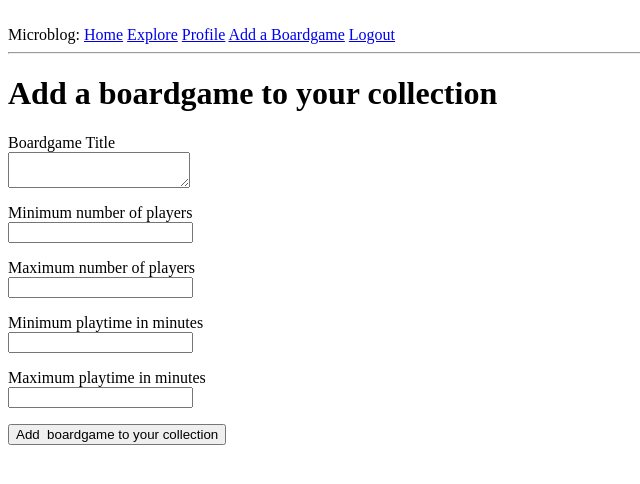
After one commit to Elesh-Norn/Boardgame_Roulette, a Flask app: page /add_boardgame in a window 1280 px wide. The commit adds this page. Shown: the top 484 px of the page, without its empty margins (0-640 px from the left). Run offline with Flask 2, Linux system fonts and the light colour scheme; the visitor is signed in with stand-in values (Sample User, id 1); data comes from the database, SQL or seed files in the repository; both versions use the stored data as it was after the commit.

Commit message:
Adding Boardgame form.

```diff
--- a/app/forms.py
+++ b/app/forms.py
@@ -1,7 +1,8 @@
 from flask_wtf import FlaskForm
 from wtforms import StringField, PasswordField, BooleanField, SubmitField
-from wtforms import TextAreaField
+from wtforms import TextAreaField, IntegerField
 from wtforms.validators import ValidationError, DataRequired, Email, EqualTo, Length
+from wtforms.validators import NumberRange
 from app.models import User
 
 
@@ -63,3 +64,15 @@ class ResetPasswordForm(FlaskForm):
     password2 = PasswordField(
         'Repeat Password', validators=[DataRequired(), EqualTo('password')])
     submit = SubmitField('Request Password Reset')
+
+class AddBoardgame(FlaskForm):
+    title = TextAreaField("Boardgame Title")
+    player_number_min = IntegerField("Minimum number of players",
+                                     validators=[DataRequired(), NumberRange(min=1, max=None)])
+    player_number_max = IntegerField("Maximum number of players",
+                                     validators=[DataRequired(), NumberRange(min=1, max=None)])
+    playtime_low = IntegerField("Minimum playtime in minutes",
+                                     validators=[DataRequired(), NumberRange(min=0, max=None)])
+    playtime_max = IntegerField("Maximum playtime in minutes",
+                                validators=[DataRequired(), NumberRange(min=0, max=None)])
+    submit = SubmitField('Add  boardgame to your collection')
--- a/app/routes.py
+++ b/app/routes.py
@@ -9,6 +9,7 @@ from app.models import User, Post
 from app.forms import LoginForm, RegistrationForm, EditProfileForm
 from app.forms import PostForm, ResetPasswordRequestForm
 from app.forms import ResetPasswordForm
+from app.forms import AddBoardgame
 from app.email import send_password_reset_email
 
 
@@ -198,3 +199,14 @@ def reset_password(token):
         flash('Your password has been reset.')
         return redirect(url_for('login'))
     return render_template('reset_password.html', form=form)
+
+@app.route("/add_boardgame", methods=["GET", "POST"])
+@login_required
+def add_boardgame():
+    form = AddBoardgame()
+
+    if form.validate_on_submit():
+        flash("Your changes have been saved.")
+        return redirect(url_for("add_boardgame"))
+
+    return render_template("add_boardgame.html", title="Add Boardgame", form=form)
--- /dev/null
+++ b/app/templates/add_boardgame.html
@@ -0,0 +1,47 @@
+{% extends "base.html" %}
+
+{% block content %}
+<h1>Add a boardgame to your collection</h1>
+<form action="" method="post">
+    {{ form.hidden_tag() }}
+    <p>
+        {{ form.title.label }}<br>
+        {{ form.title(size=32) }}<br>
+        {% for error in form.title.errors %}
+        <span style="color: red;">[{{ error }}]</span>
+        {% endfor %}
+    </p>
+    <p>
+        {{ form.player_number_min.label }}<br>
+        {{ form.player_number_min(cols=50, rows=4) }}<br>
+        {% for error in form.player_number_min.errors %}
+        <span style="color: red;">[{{ error }}]</span>
+        {% endfor %}
+    </p>
+
+    <p>
+        {{ form.player_number_max.label }}<br>
+        {{ form.player_number_max(cols=50, rows=4) }}<br>
+        {% for error in form.player_number_min.errors %}
+        <span style="color: red;">[{{ error }}]</span>
+        {% endfor %}
+    </p>
+
+    <p>
+        {{ form.playtime_low.label }}<br>
+        {{ form.playtime_low(cols=50, rows=4) }}<br>
+        {% for error in form.player_number_max.errors %}
+        <span style="color: red;">[{{ error }}]</span>
+        {% endfor %}
+    </p>
+
+    <p>
+        {{ form.playtime_max.label }}<br>
+        {{ form.playtime_max(cols=50, rows=4) }}<br>
+        {% for error in form.player_number_min.errors %}
+        <span style="color: red;">[{{ error }}]</span>
+        {% endfor %}
+    </p>
+    <p>{{ form.submit() }}</p>
+</form>
+{% endblock %}
--- a/app/templates/base.html
+++ b/app/templates/base.html
@@ -15,6 +15,7 @@
         {% else %}
         <a href="{{ url_for('explore') }}">Explore</a>
         <a href="{{ url_for('user', username=current_user.username) }}">Profile</a>
+        <a href="{{ url_for('add_boardgame') }}">Add a Boardgame</a>
         <a href="{{ url_for('logout') }}">Logout</a>
         {% endif %}
     </div>
```
Also changed, not shown: app.db.
